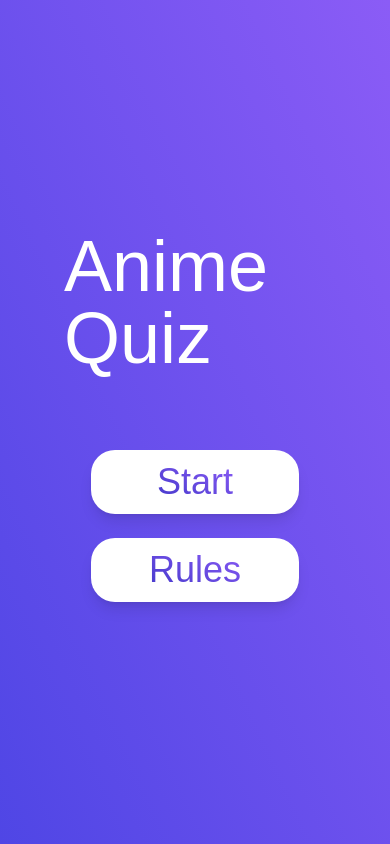
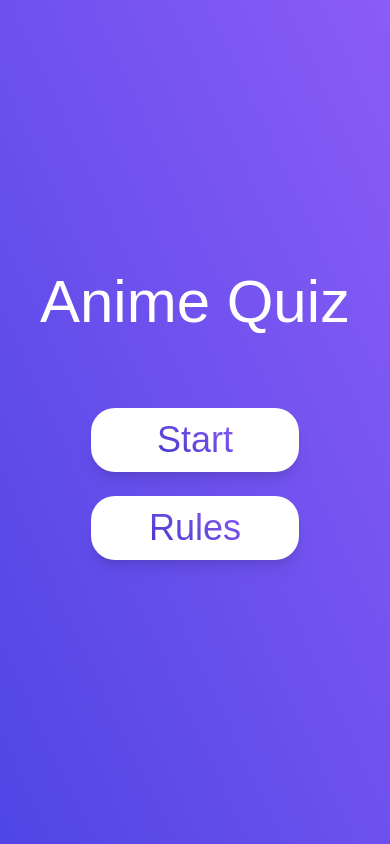
Before and after one commit to Babu-Mohammed-Izhan/animequiz, a Next.js app: page / in a window 390 px wide. Built offline with nearby package versions, Linux system fonts and the light colour scheme.

Commit message:
fixed some css

```diff
--- a/pages/index.tsx
+++ b/pages/index.tsx
@@ -11,7 +11,7 @@ const Home: NextPage = () => {
         <link rel="icon" href="/favicon.ico" />
       </Head>
       <main className="flex items-center justify-center flex-col min-h-screen bg-gradient-to-tr from-indigo-600 to-violet-500">
-        <h1 className="lg:text-8xl text-7xl px-16 pb-16 text-white font-Quicksand">
+        <h1 className="lg:text-8xl text-6xl md:px-16 pb-16 text-white font-Quicksand">
           Anime Quiz
         </h1>
         <div className="flex items-center justify-center flex-col">
```
